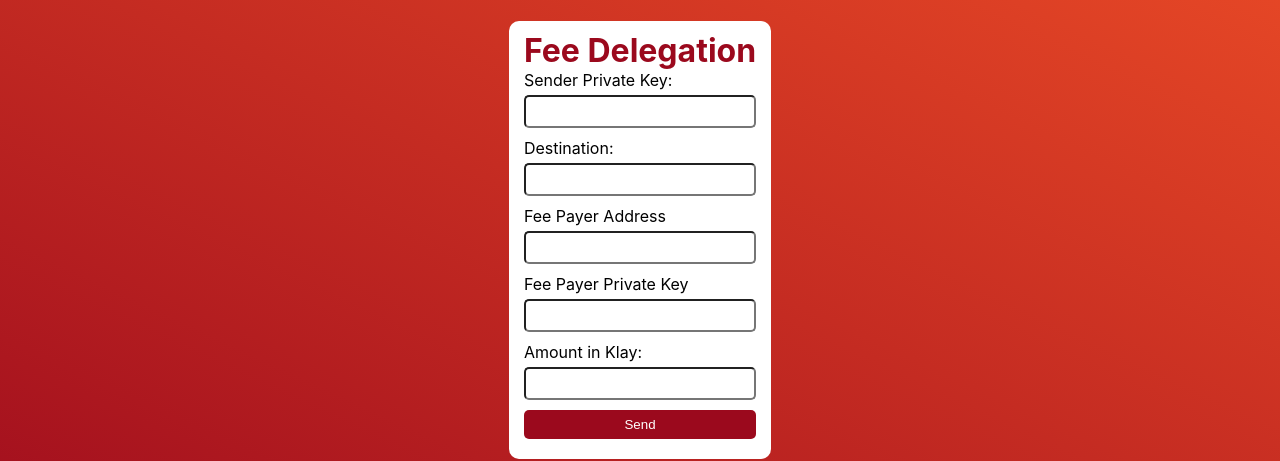
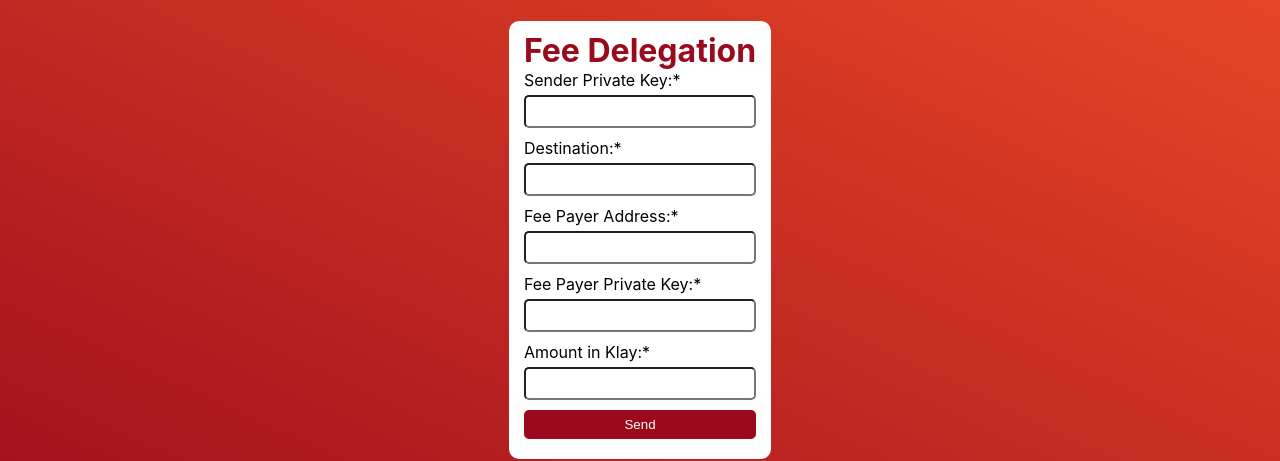
Before and after one commit to PaulElisha/Klaytn_FeeDelegationHook, a React (Create React App) app in the folder fee-delegation/: page / in a window 1280 px wide. Shown: the part 160-621 px from the top of the page. Built offline with nearby package versions, Linux system fonts and the light colour scheme.

Commit message:
Implement form validation

```diff
--- a/fee-delegation/src/App.css
+++ b/fee-delegation/src/App.css
@@ -59,3 +59,11 @@
 .App form .feeDelegationForm button:hover {
   background-color: rgb(238, 78, 39);
 }
+
+.App form .error {
+  display: none;
+  text-align: center;
+  color: red;
+  margin-block: 5px;
+  font-size: 14px;
+}
--- a/fee-delegation/src/App.jsx
+++ b/fee-delegation/src/App.jsx
@@ -19,7 +19,6 @@ function App() {
   const handleTransactions = async (e) => {
     e.preventDefault();
 
-
     const senderPrivateKey = document.getElementById("senderPrivateKey").value;
     const destination = document.getElementById("destination").value;
     const feePayerAddress = document.getElementById("feePayerAddress").value;
@@ -27,6 +26,15 @@ function App() {
       document.getElementById("feePayerPrivateKey").value;
     const amountInKlay = document.getElementById("klayValue").value;
 
+    if (
+      !senderPrivateKey ||
+      !destination ||
+      !feePayerAddress ||
+      !feePayerPrivateKey ||
+      !amountInKlay
+    ) {
+      document.querySelector(".error").style.display = "block";
+    } else {
       setSenderPrivateKey(senderPrivateKey);
       setDestination(destination);
       setFeePayerAddress(feePayerAddress);
@@ -62,6 +70,7 @@ function App() {
       // console.log(sendTransaction, deployerReceipt);
       document.querySelector(".receiptContainer").style.display = "flex";
       // return [sendTransaction, deployerReceipt];
+    }
   };
 
   const closeReceipt = () => {
@@ -87,35 +96,35 @@ function App() {
             <h1>Fee Delegation</h1>
           </header>
           <div className="feeDelegationForm">
-            <label htmlFor="senderPrivateKey">Sender Private Key:</label>
+            <label htmlFor="senderPrivateKey">Sender Private Key:*</label>
             <input
               type="text"
               id="senderPrivateKey"
               name="senderPrivateKey"
               required
             ></input>
-            <label htmlFor="destination">Destination:</label>
+            <label htmlFor="destination">Destination:*</label>
             <input
               type="text"
               id="destination"
               name="destination"
               required
             ></input>
-            <label htmlFor="feePayerAddress">Fee Payer Address</label>
+            <label htmlFor="feePayerAddress">Fee Payer Address:*</label>
             <input
               type="text"
               id="feePayerAddress"
               name="feePayerAddress"
               required
             ></input>
-            <label htmlFor="feePayerPrivateKey">Fee Payer Private Key</label>
+            <label htmlFor="feePayerPrivateKey">Fee Payer Private Key:*</label>
             <input
               type="text"
               id="feePayerPrivateKey"
               name="feePayerPrivateKey"
               required
             ></input>
-            <label htmlFor="klayValue">Amount in Klay:</label>
+            <label htmlFor="klayValue">Amount in Klay:*</label>
             <input
               type="number"
               id="klayValue"
@@ -124,6 +133,7 @@ function App() {
             ></input>
             <button onClick={handleTransactions}>Send</button>
           </div>
+          <span className="error">Please fill all the required details</span>
         </form>
       </div>
     </React.Fragment>
--- a/fee-delegation/src/Receipt.jsx
+++ b/fee-delegation/src/Receipt.jsx
@@ -44,23 +44,23 @@ export default class Receipt extends Component {
           <h1>Transaction Receipt</h1>
           <h3>Details</h3>
           <p>
-            <span>Sender's Private Key:</span>
+            <span>Sender's Private Key: </span>
             {this.state.senderKey}
           </p>
           <p>
-            <span>Fee Payer Private Key:</span>
+            <span>Fee Payer Private Key: </span>
             {this.state.feePayerKey}
           </p>
           <p>
-            <span>Destination Address:</span>
+            <span>Destination Address: </span>
             {this.state.destination}
           </p>
           <p>
-            <span>Fee Payer Address</span>
+            <span>Fee Payer Address: </span>
             {this.state.feePayerAddress}
           </p>
           <p>
-            <span>Klay Amount:</span>
+            <span>Klay Amount: </span>
             {this.state.klay}
           </p>
           <h3>Sender's Receipt</h3>
```
Lines whose indentation alone changed are shown as unchanged.
